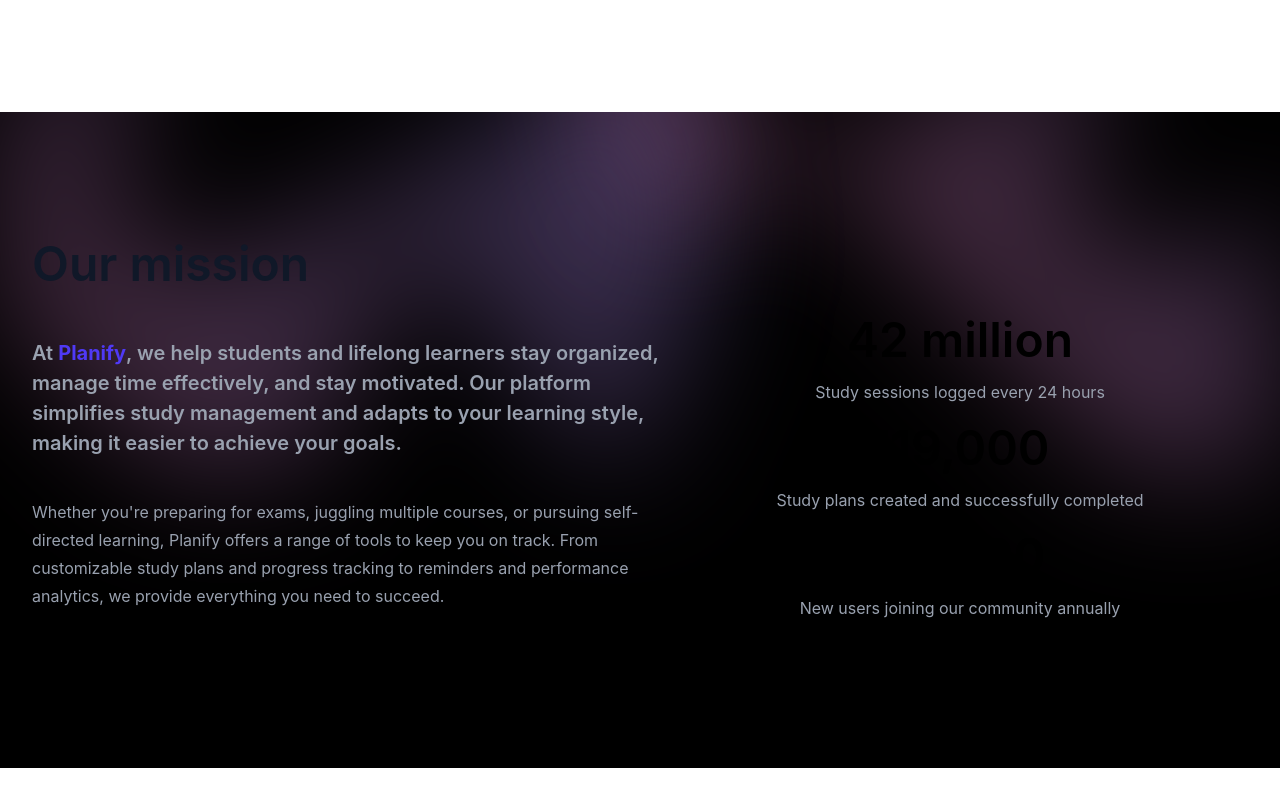
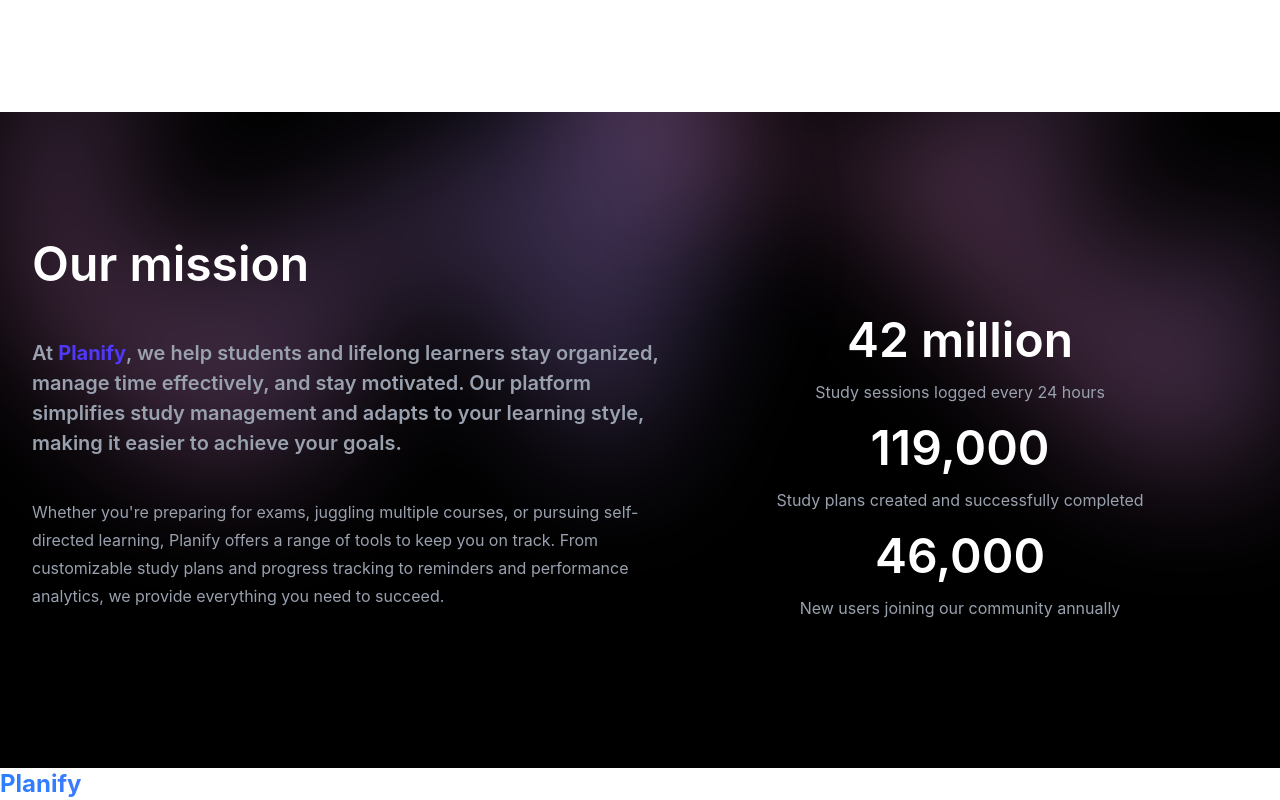
Before and after one commit to Mohammedali03/Planify, a React (Vite) app in the folder Client/: page / in a window 1280 px wide. Shown: the part 1584-2384 px from the top of the page. Before the commit the page ends 2352 px from the top, so only its background shows below. Built offline with nearby package versions, Linux system fonts and the light colour scheme.

Commit message:
Add Logo component

```diff
--- a/Client/src/components/Home.jsx
+++ b/Client/src/components/Home.jsx
@@ -5,6 +5,7 @@
 import Reveal from "./Reveal";
 import Features from "./Features";
 import Stats from "./Stats";
+import Logo from "./Logo";
 
 const Home = () => {
   return (
@@ -19,6 +20,7 @@
           <Stats />
         </Reveal>
       </main>
+      <Logo />
     </div>
   );
 };
--- /dev/null
+++ b/Client/src/components/Logo.jsx
@@ -0,0 +1,11 @@
+import React from "react";
+
+const Logo = () => {
+  return (
+    <div className="flex items-center text-2xl font-bold text-transparent bg-clip-text bg-gradient-to-r from-blue-500 to-purple-600">
+      Planify
+    </div>
+  );
+};
+
+export default Logo;
--- a/Client/src/components/NavBar.jsx
+++ b/Client/src/components/NavBar.jsx
@@ -2,6 +2,7 @@
 import { Dialog, DialogPanel } from "@headlessui/react";
 import { Link } from "react-router-dom";
 import { Bars3Icon, XMarkIcon } from "@heroicons/react/24/outline";
+import Logo from "./Logo";
 
 const navigation = [
   { name: "Features" },
@@ -20,9 +21,7 @@
         className="flex items-center justify-between p-6 lg:px-8"
       >
         <div className="flex lg:flex-1">
-          <div className="flex items-center text-2xl font-bold text-transparent bg-clip-text bg-gradient-to-r from-blue-500 to-purple-600">
-            Planify
-          </div>
+          <Logo />
         </div>
         <div className="flex lg:hidden">
           <button
@@ -46,12 +45,12 @@
           ))}
         </div>
         <div className="hidden lg:flex lg:flex-1 lg:justify-end ">
-          <a
-            href="#"
+          <Link
+            to="/signup"
             className="text-sm/6 font-semibold text-gray-900 hover:underline"
           >
             Sign up <span aria-hidden="true">&rarr;</span>
-          </a>
+          </Link>
         </div>
       </nav>
       <Dialog
@@ -62,9 +61,7 @@
         <div className="fixed inset-0 z-50" />
         <DialogPanel className="fixed inset-y-0 right-0 z-50 w-full overflow-y-auto bg-white px-6 py-6 sm:max-w-sm sm:ring-1 sm:ring-gray-900/10">
           <div className="flex items-center justify-between">
-            <div className="flex items-center text-2xl font-bold text-transparent bg-clip-text bg-gradient-to-r from-blue-500 to-purple-600">
-              Planify
-            </div>
+            <Logo />
             <button
               type="button"
               onClick={() => setMobileMenuOpen(false)}
@@ -81,7 +78,8 @@
                   <Link
                     key={item.name}
                     to={item.href}
-                    className="-mx-3 block rounded-lg px-3 py-2 text-base/7 font-semibold text-gray-900 hover:bg-gray-50"
+                    className="-mx-3 block rounded-lg px-3 py-2 text-base/7 font-semibold text-gray-900
+                    duration-300 hover:text-indigo-600 hover:bg-indigo-100"
                   >
                     {item.name}
                   </Link>
@@ -90,7 +88,8 @@
               <div className="py-6">
                 <Link
                   to="/signup"
-                  className="-mx-3 block rounded-lg px-3 py-2.5 text-base/7 font-semibold text-gray-900 hover:bg-gray-50"
+                  className="-mx-3 block rounded-lg px-3 py-2.5 text-base/7 font-semibold text-gray-900
+                  duration-300 hover:bg-indigo-100 hover:text-indigo-600"
                 >
                   Sign up
                 </Link>
--- a/Client/src/components/Stats.jsx
+++ b/Client/src/components/Stats.jsx
@@ -37,8 +37,8 @@
           className="relative left-[calc(50%-11rem)] aspect-1155/678 w-[36.125rem] -translate-x-1/2 rotate-[30deg] bg-linear-to-tr from-[#ff80b5] to-[#9089fc] opacity-30 sm:left-[calc(50%-30rem)] sm:w-[72.1875rem]"
         />
       </div>
-      <div className="mx-auto max-w-7xl px-6 lg:px-8 lg:text-center dark:text-white">
-        <h2 className="mx-auto max-w-2xl dark:text-white text-4xl lg:w-fit lg:m-0 lg:text-5xl font-semibold text-[#101828]">
+      <div className="mx-auto max-w-7xl px-6 lg:px-8 lg:text-center text-white">
+        <h2 className="mx-auto max-w-2xl text-white text-4xl lg:w-fit lg:m-0 lg:text-5xl font-semibold text-[#101828]">
           Our mission
         </h2>
         <div className="mt-6 max-w-2xl mx-auto flex flex-col lg:m-0 lg:max-w-full lg:flex-row lg:items-center lg:justify-between ">
```
